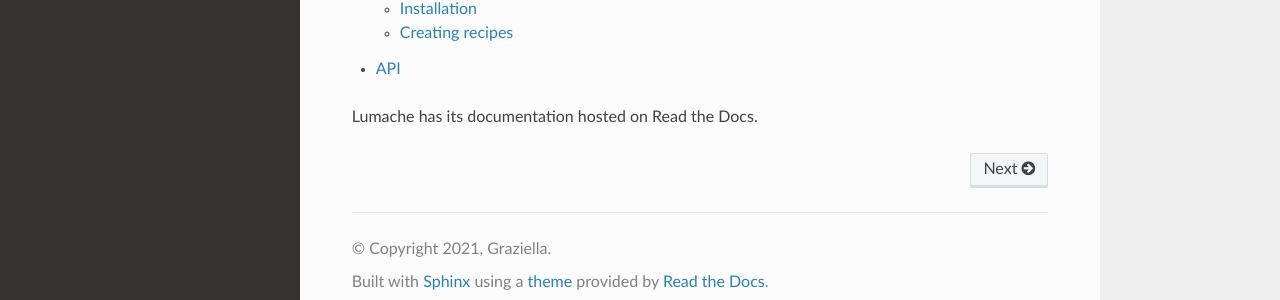
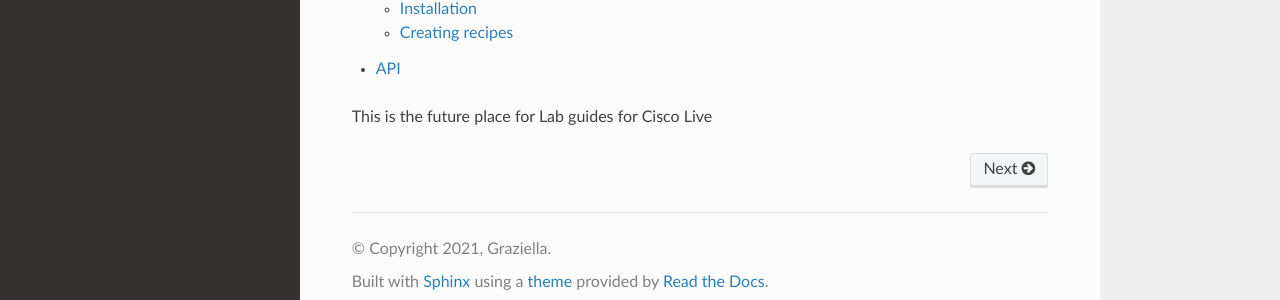
Before and after one commit to trenzy/LABDCN-1774, a Sphinx documentation site: the page built from docs/source/index.rst, in a window 1280 px wide. Shown: the part 500-800 px from the top of the page. Built offline with Sphinx 7.4.7 and the Read the Docs theme 2.0.0, drawn with Linux system fonts in a browser that asks for light colours.

Commit message:
Udpated index.rst

```diff
--- a/docs/source/index.rst
+++ b/docs/source/index.rst
@@ -21,4 +21,4 @@ Contents
    usage
    api
 
-Lumache has its documentation hosted on Read the Docs.
+This is the future place for Lab guides for Cisco Live
```
